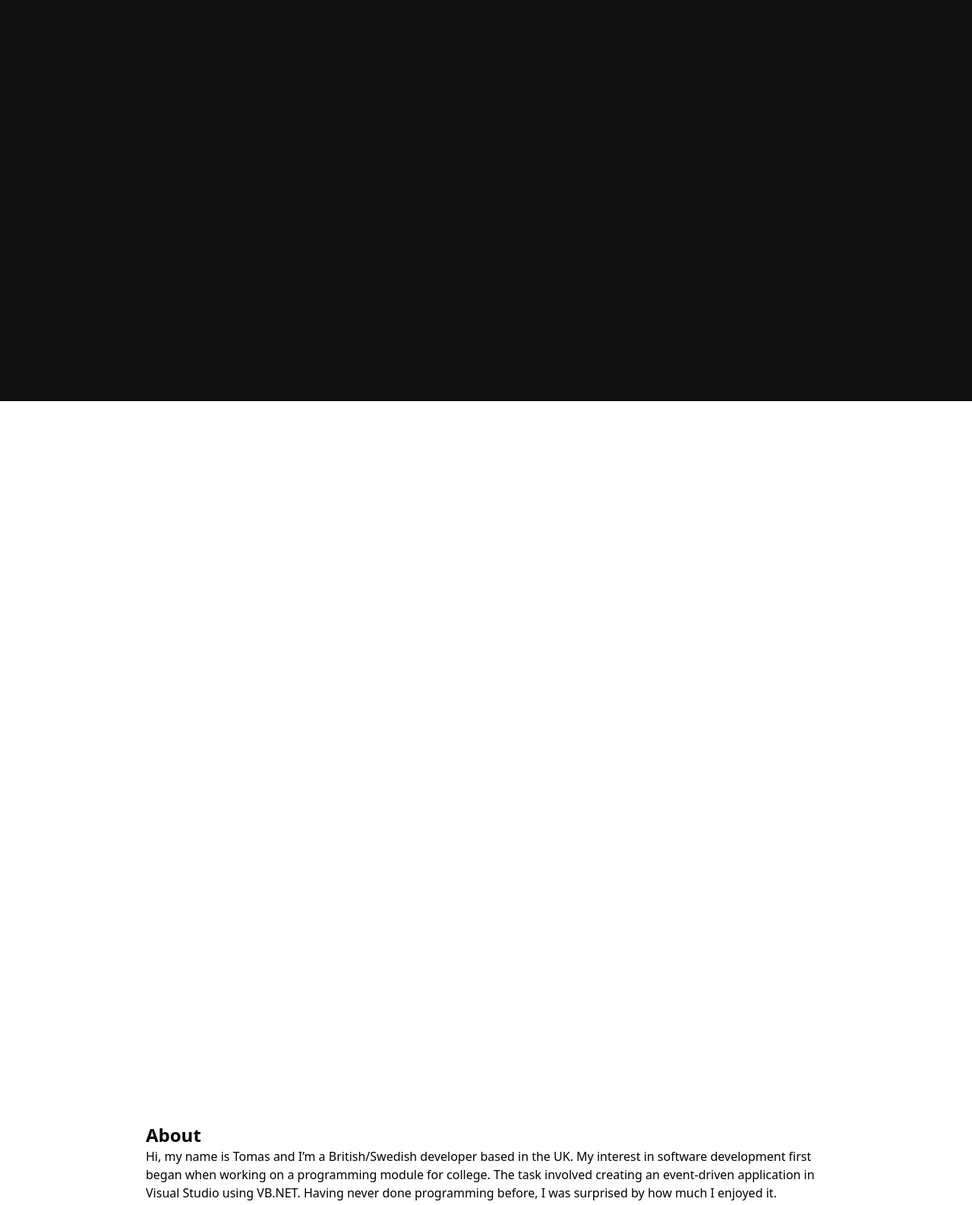
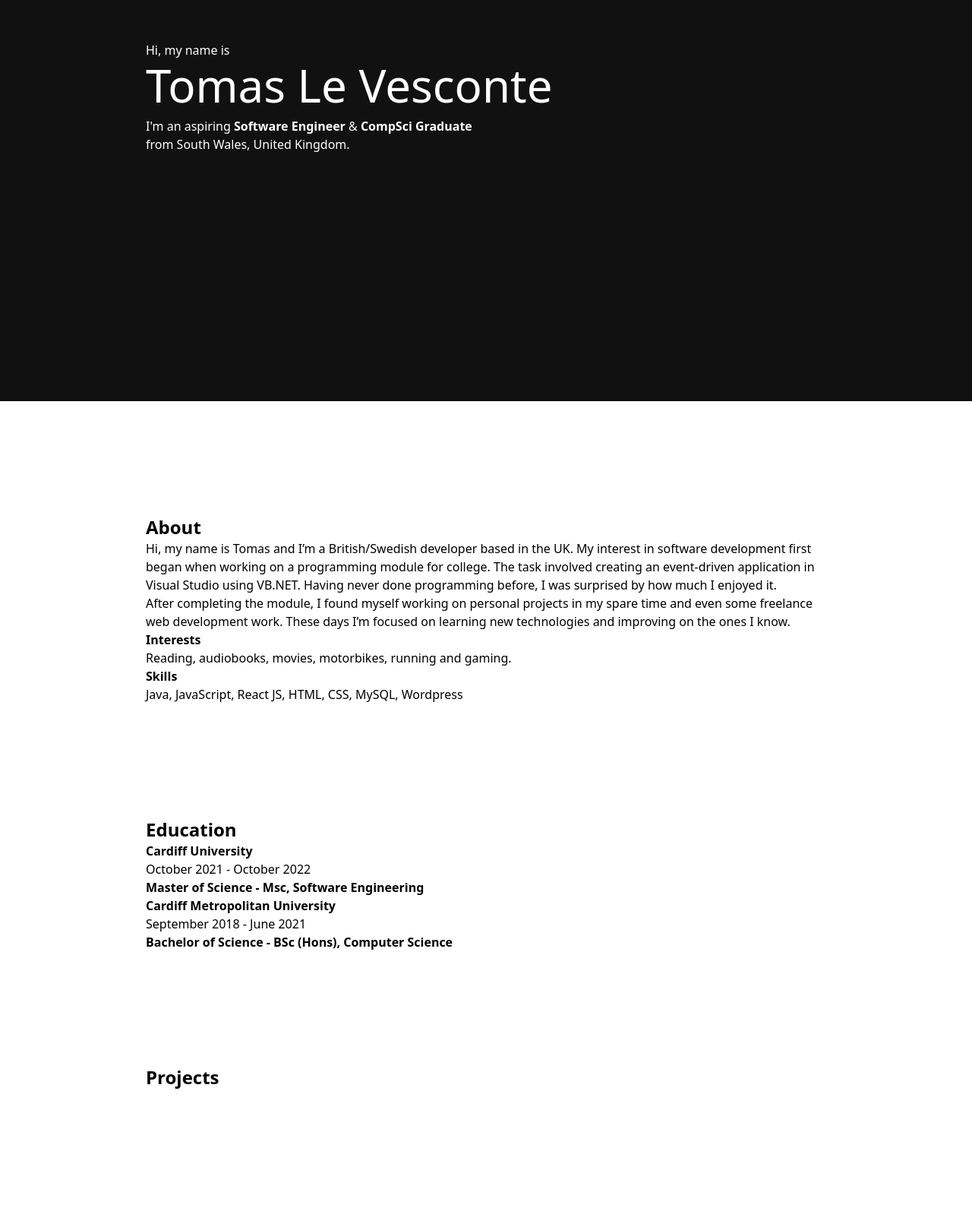
Before and after one commit to tlevesconte/portfolio-website, a React (Create React App) app: page / in a window 1280 px wide. Shown: the part 272-1858 px from the top of the page at 76% size. Built offline with nearby package versions, Linux system fonts and the light colour scheme.

Commit message:
Move header into hero-div

```diff
--- a/src/App.js
+++ b/src/App.js
@@ -9,9 +9,15 @@ function App() {
   return (
     <div className='App'>
       {/* Placeholder Canvas */}
-      <div className='canvas h-screen w-screen bg-[#111111]'></div>
+      <div className='canvas h-screen w-screen bg-[#111111]'>
+        {/* Mobile responsive container */}
+        <div className='container mx-auto max-w-xs sm:max-w-xl md:max-w-2xl lg:max-w-3xl xl:max-w-4xl'>
+          {/* Header */}
+          <Header />
+        </div>
+      </div>
       {/* Mobile responsive container */}
-      <div className='container mx-auto max-w-sm sm:max-w-xl md:max-w-2xl lg:max-w-3xl xl:max-w-4xl'>
+      <div className='container mx-auto max-w-xs sm:max-w-xl md:max-w-2xl lg:max-w-3xl xl:max-w-4xl'>
 
       {/* Canvas object (AsciiTorus)*/}
       {/* <div className='canvas h-screen w-screen'>
@@ -22,9 +28,6 @@ function App() {
           <AsciiTorus />
         </Canvas>
       </div> */}
-
-      {/* Header */}
-      <Header />
 
       {/* Sections */}
       <About />
```
